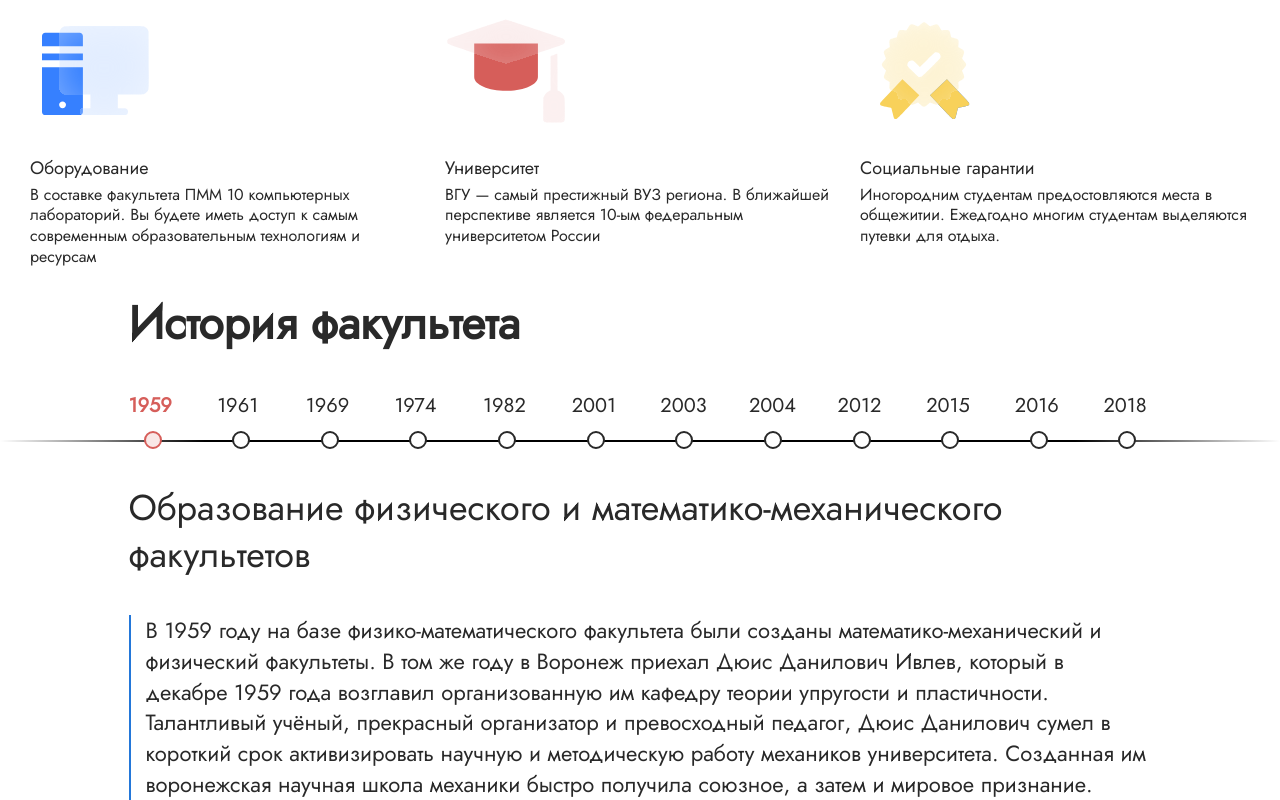
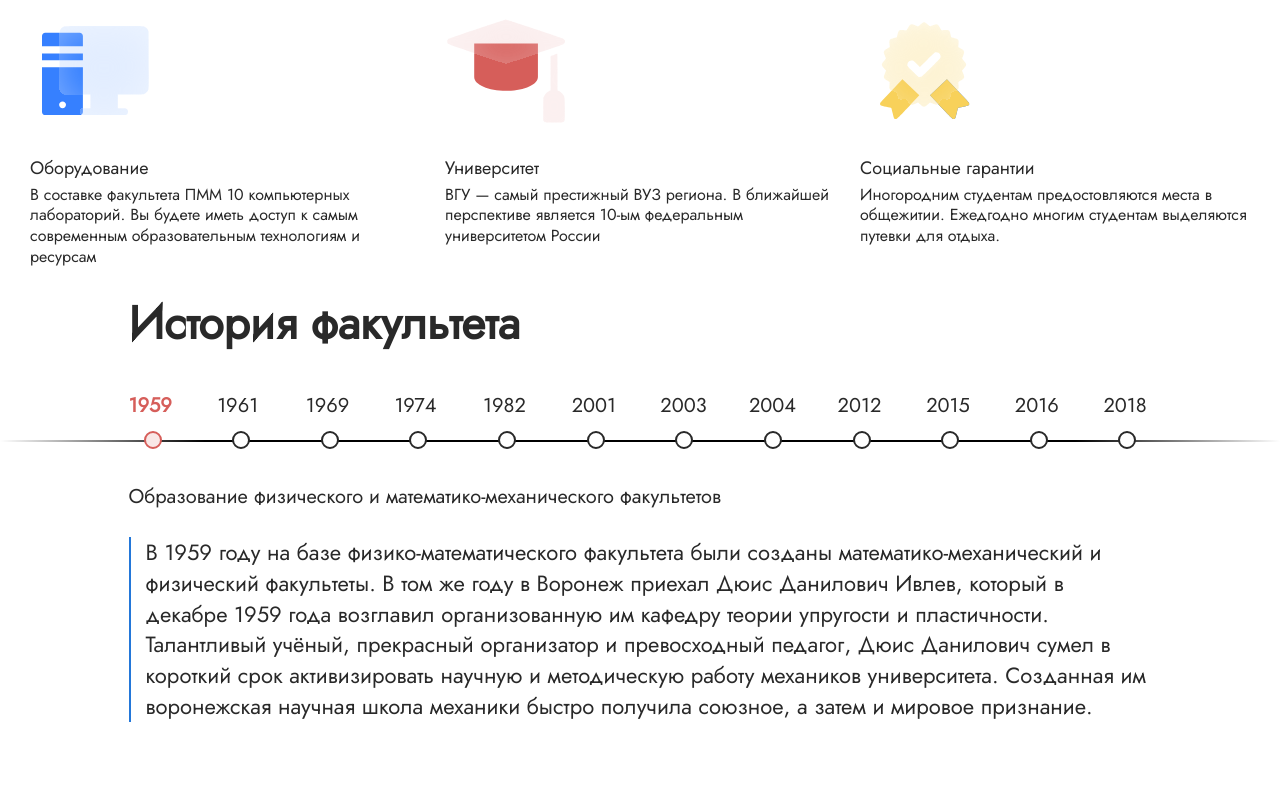
Before and after one commit to koshkinoko-hana/AmmFe, a React (Create React App) app: page / in a window 1280 px wide. Shown: the part 776-1576 px from the top of the page. After the commit the page ends 1498 px from the top, so only its background shows below. Built offline with nearby package versions, Linux system fonts and the light colour scheme; what redux-saga-routines would draw is missing.

Commit message:
review fixes

```diff
--- a/src/client/components/historyCarousel/historyCarousel.scss
+++ b/src/client/components/historyCarousel/historyCarousel.scss
@@ -4,12 +4,13 @@
   display: flex;
   justify-content: center;
   position: relative;
+  padding: 0 15px;
   &__container {
     width: $grid-desktop;
   }
   &__title {
     font-size: 46px;
-    font-weight: 600;
+    font-weight: $font-weight-semibold;
     line-height: 110%;
     margin: 0 0 45px 0;
   }
@@ -64,7 +65,7 @@
       }
       &--active {
         span {
-          font-weight: 600;
+          font-weight: $font-weight-semibold;
           color: #D65E5A;
         }
         &::after {
@@ -77,14 +78,13 @@
   &_info {
     margin-top: 35px;
     &__title {
-      font-weight: 500;
-      font-size: 36px;
+      font-weight: $font-weight-medium;
       line-height: 130%;
     }
     &__desc {
       display: block;
-      margin-top: 20px;
-      padding-left: 15px;
+      margin-top: $grid-small * 2;
+      padding-left: $grid-tiny-3x;
       border-left: 2px solid #2377D9;
       font-size: 22px;
       line-height: 140%;
@@ -109,13 +109,10 @@
     &::after {
       display: block;
     }
-    &__container {
-      width: 90%;
-    }
     &_navigation {
       height: 122px;
       grid-template-columns: repeat(6, 48px);
-      grid-row-gap: 20px;
+      grid-row-gap: $grid-small * 2;
     }
   }
 }
--- a/src/client/components/historyCarousel/index.tsx
+++ b/src/client/components/historyCarousel/index.tsx
@@ -1,38 +1,11 @@
 import './historyCarousel.scss'
 import { Props } from './types'
-import useWindowDimensions from '@common/hooks/useWindowDimensions'
 import React, { useRef, useState } from 'react'
 
 const HistoryCarousel: React.FC<Props> = ({points}) => {
 
   const ref = useRef<HTMLDivElement>(null)
-
-  const [ currentScrollPosition, setCurrentScrollPosition ] = useState(0)
-  const { width } = useWindowDimensions()
   const [ currentPoint, setCurrentPoint ] = useState(0)
-
-  // const onArrowClick = (forward: boolean) => {
-  //   let newPosition
-  //   if (!ref.current) return
-  //   if (forward) {
-  //     newPosition = currentScrollPosition + width
-  //     setCurrentSlide((slide) => slide + 1)
-  //     if (ref.current.clientWidth - width < newPosition) {
-  //       newPosition = ref.current.clientWidth - width
-  //       setCurrentSlide(points.length - 1)
-  //     }
-  //   } else {
-  //     newPosition = currentScrollPosition - width
-  //     setCurrentSlide((slide) => slide - 1)
-  //     if (newPosition < 0) {
-  //       newPosition = 0
-  //       setCurrentSlide(0)
-  //     }
-  //   }
-
-  //   ref.current?.scrollTo({ left: newPosition })
-  //   setCurrentScrollPosition(newPosition)
-  // }
 
   return (
     <div ref={ref} className="history-carousel">
@@ -46,7 +19,7 @@ const HistoryCarousel: React.FC<Props> = ({points}) => {
           ))}
         </ul>
         <div className="history-carousel_info">
-          <h3 className="history-carousel_info__title">{points[currentPoint].header}</h3>
+          <h4 className="history-carousel_info__title">{points[currentPoint].header}</h4>
           <p className="history-carousel_info__desc">{points[currentPoint].text}</p>
         </div>
       </div>
--- a/src/client/pages/mainPage/mainPage.scss
+++ b/src/client/pages/mainPage/mainPage.scss
@@ -105,9 +105,7 @@
   }
 
   .history-block {
-    // max-width: $grid-desktop;
     margin: auto;
-
     .arrow-left-block {
       position: absolute;
       left: 180px;
```
